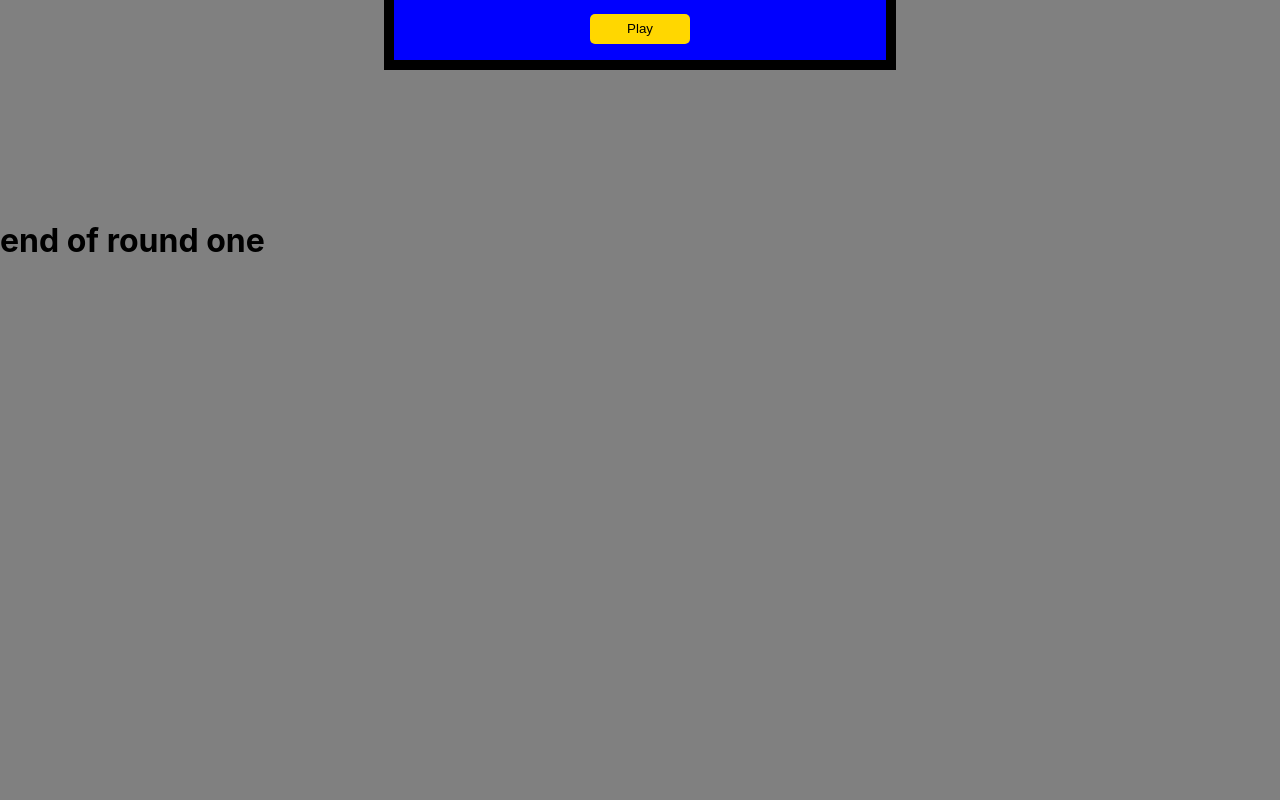
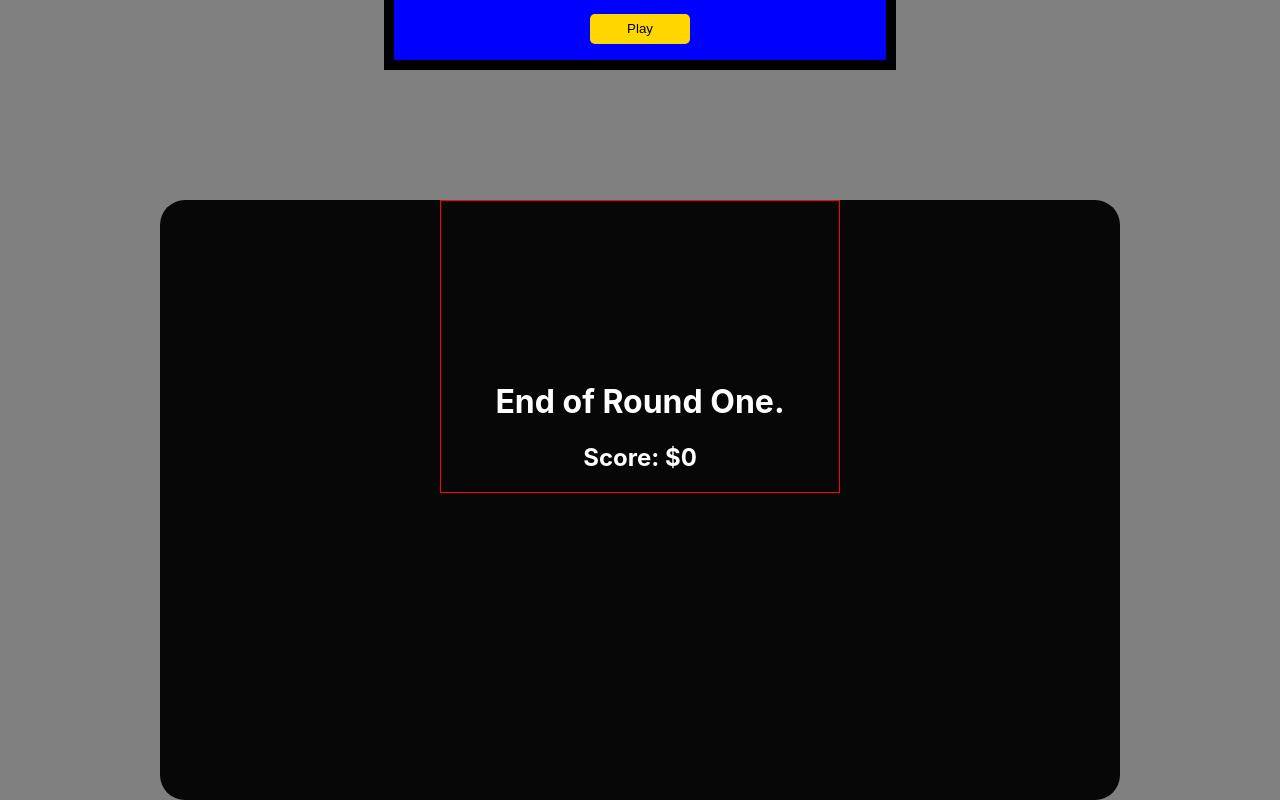
Before and after one commit to SJellen/generalknowledge, a Next.js app: page / in a window 1280 px wide. Shown: the part 520-1320 px from the top of the page. Before the commit the page ends 802 px from the top, so only its background shows below. Built offline with nearby package versions, Linux system fonts and the light colour scheme; no server answers.

Commit message:
work on round transitions

```diff
--- a/components/RoundTransitionOne.js
+++ b/components/RoundTransitionOne.js
@@ -1,15 +1,20 @@
 import React, {useContext, useEffect, useState} from 'react'
 import {GameContext} from '../context/GameContext'
+import styles from '../styles/RoundTransition.module.scss'
 
 
 export default function RoundTransitionOne() {
 
-    const {selectedQuestions} = useContext(GameContext)
+    const {selectedQuestions, score} = useContext(GameContext)
 
 
     return (
-        <div  style={{display: selectedQuestions === 30 ? "block" : "none"}}>
-            <h1>end of round one</h1>
+        <div  style={{display: selectedQuestions === 30 ? "block" : "none"}} className={styles.container}>
+            <div className={styles.textContainer}>
+                <h1>End of Round One.</h1>
+                <h2>Score: ${score}</h2>
+            </div>
+
         </div>
     )
 
--- a/components/RoundTransitionTwo.js
+++ b/components/RoundTransitionTwo.js
@@ -1,15 +1,19 @@
 import React, {useContext, useEffect, useState} from 'react'
 import {GameContext} from '../context/GameContext'
-
+import styles from '../styles/RoundTransition.module.scss'
 
 export default function RoundTransitionTwo() {
 
-    const {selectedQuestions} = useContext(GameContext)
+    const {selectedQuestions, score} = useContext(GameContext)
 
 
     return (
-        <div  style={{display: selectedQuestions === 60 ? "block" : "none"}}>
-            <h1>end of round Two</h1>
+        <div  style={{display: selectedQuestions === 60 ? "block" : "none"}} className={styles.container}>
+            <div className={styles.textContainer}>
+                <h1>End of Round Two.</h1>
+                <h2>Score: ${score}</h2>
+            </div>
+
         </div>
     )
 
--- /dev/null
+++ b/styles/RoundTransition.module.scss
@@ -0,0 +1,28 @@
+
+
+.container {
+    width: 75%;
+    height: 75vh;
+    margin: 0 auto;
+    background-color: rgba(0, 0, 0, .95);
+    backdrop-filter: blur(10px);
+    color: white;
+    border-radius: 25px;
+    display: flex;
+    text-align: center;
+    justify-content: center;
+
+
+}
+
+.textContainer {
+    border: 1px solid red;
+    width: 400px;
+    height: auto;
+    padding-top: 10rem;
+    margin: 0 auto;
+
+
+
+
+}
```
